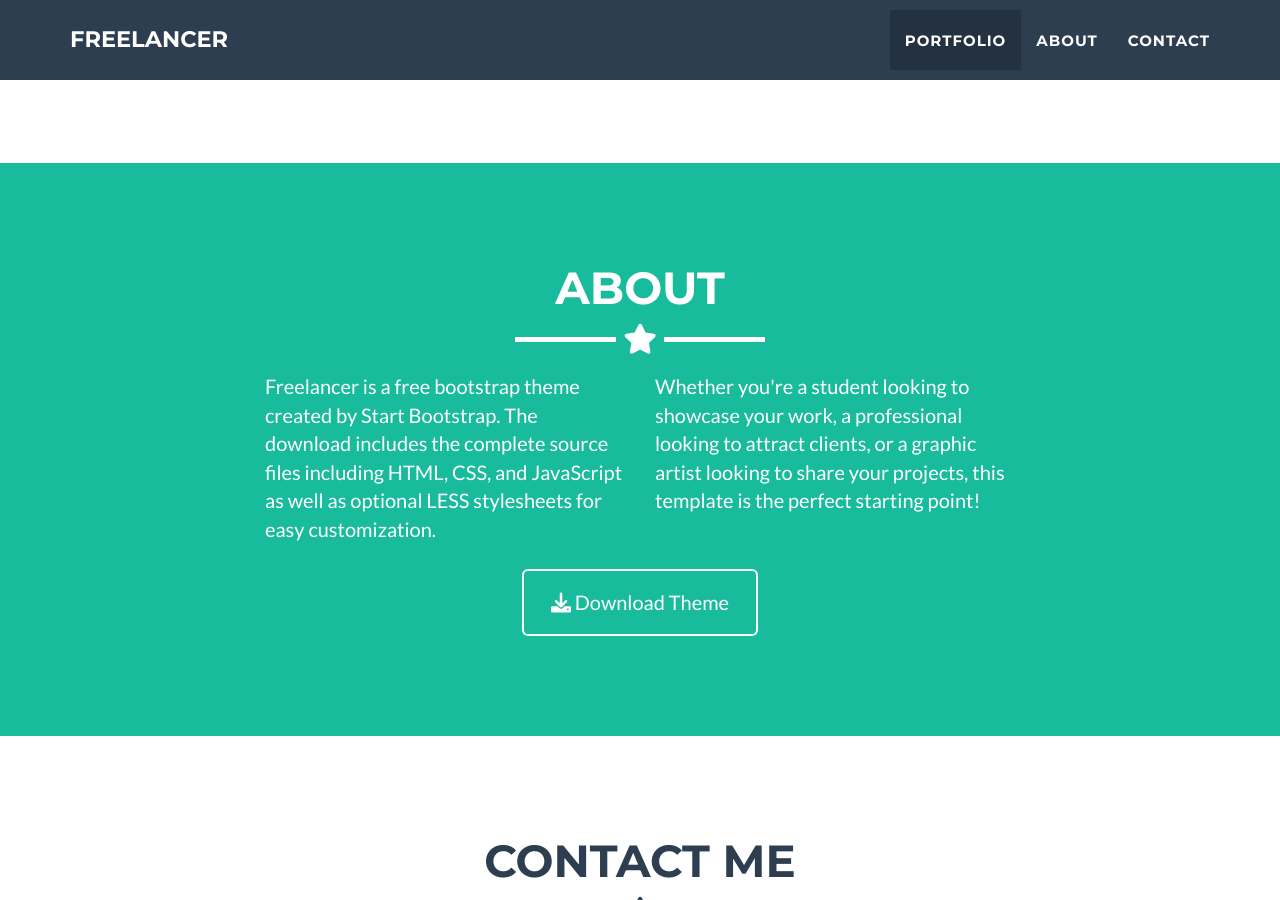
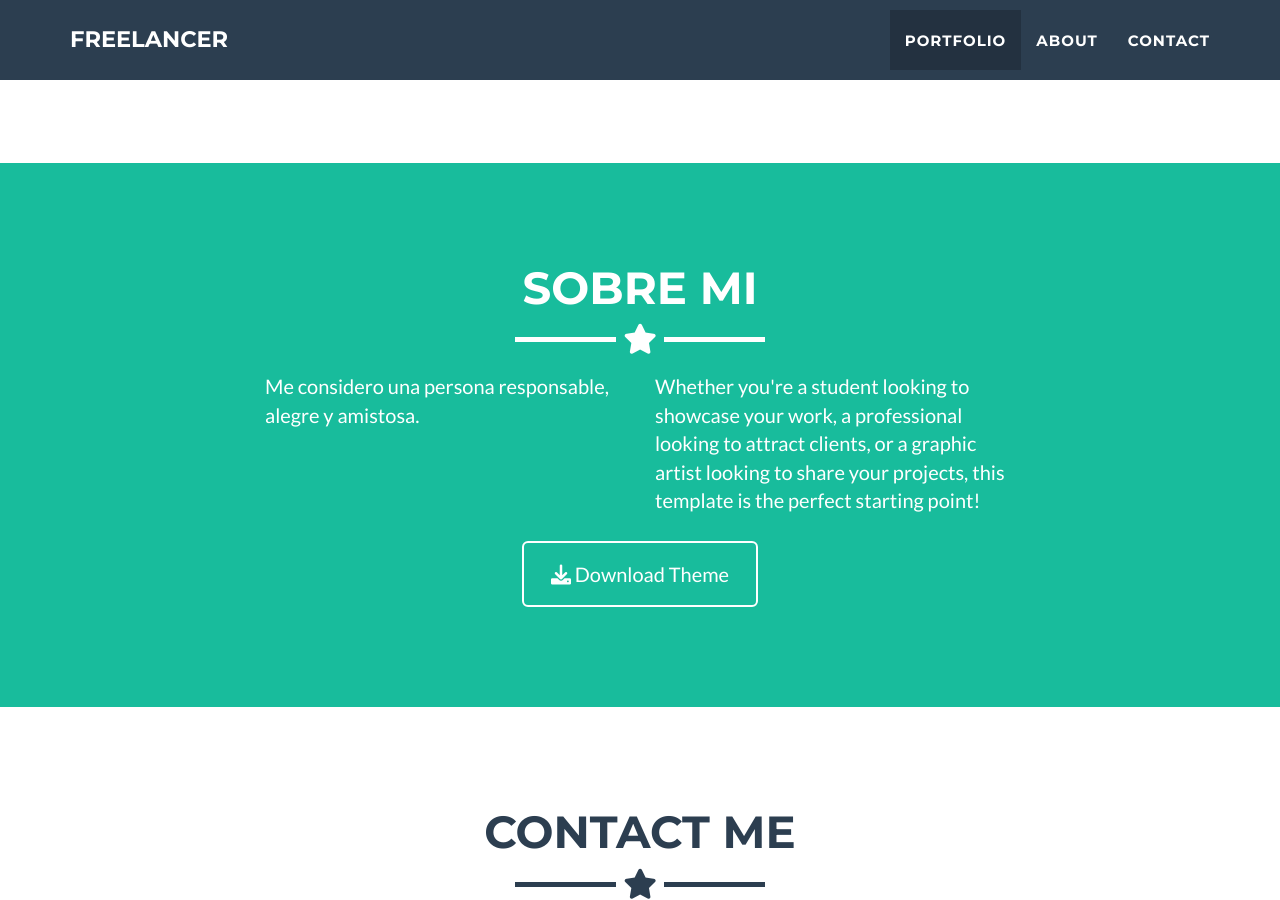
Before and after one commit to nath1121/nath1121.github.io, a Jekyll site: the page built from _posts/2014-07-18-project-1.markdown, in a window 1280 px wide and 900 px high, scrolled down 1509 px. Built offline with Jekyll 4.4.1, drawn with Linux system fonts in a browser that asks for light colours.

Commit message:
Update about.html

```diff
--- a/_includes/about.html
+++ b/_includes/about.html
@@ -3,15 +3,13 @@
   <div class="container">
     <div class="row">
       <div class="col-lg-12 text-center">
-        <h2>About</h2>
+        <h2>Sobre mi</h2>
         <hr class="star-light">
       </div>
     </div>
     <div class="row">
       <div class="col-lg-4 col-lg-offset-2">
-        <p>Freelancer is a free bootstrap theme created by Start Bootstrap. The download includes the complete
-          source files including HTML, CSS, and JavaScript as well as optional LESS stylesheets for easy
-          customization.</p>
+        <p>Me considero una persona responsable, alegre y amistosa.</p>
       </div>
       <div class="col-lg-4">
         <p>Whether you're a student looking to showcase your work, a professional looking to attract clients, or
```
